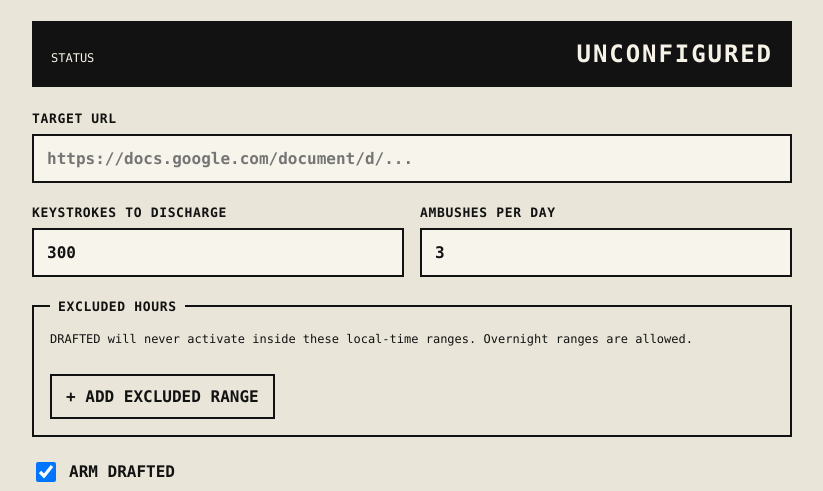
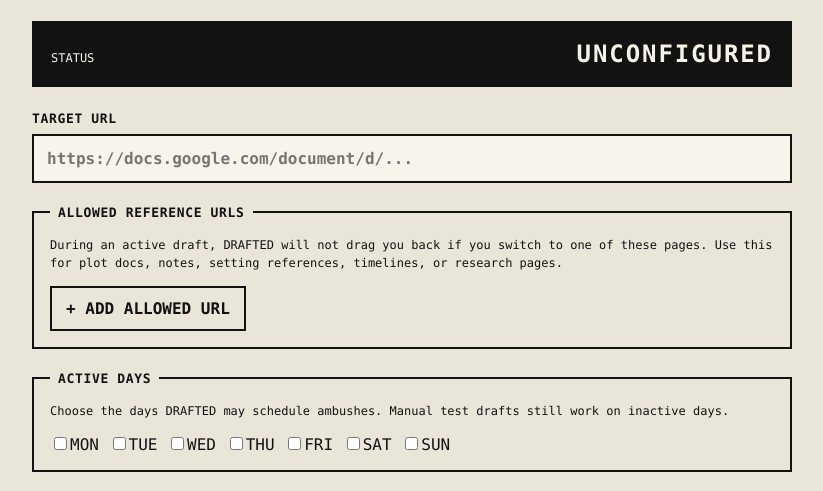
Before and after one commit to yo4e/DRAFTED, a website with bundled scripts: page options.html in a window 1280 px wide. Shown: the part 305-796 px from the top of the page, without its empty margins (228-1051 px from the left). Built offline with nearby package versions, Linux system fonts and the light colour scheme; some packages are replaced by stand-ins of ours.

Commit message:
Add allowed URLs and active-day controls

```diff
--- a/options.html
+++ b/options.html
@@ -4,6 +4,7 @@
   <meta charset="utf-8">
   <meta name="viewport" content="width=device-width, initial-scale=1">
   <title>DRAFTED — Settings</title>
+  <link rel="icon" href="icons/icon48.png">
   <link rel="stylesheet" href="options.css">
 </head>
 <body>
@@ -24,6 +25,27 @@
         <span>Target URL</span>
         <input id="target-url" type="url" inputmode="url" placeholder="https://docs.google.com/document/d/..." required>
       </label>
+
+      <fieldset>
+        <legend>Allowed reference URLs</legend>
+        <p class="hint">During an active draft, DRAFTED will not drag you back if you switch to one of these pages. Use this for plot docs, notes, setting references, timelines, or research pages.</p>
+        <div id="allowed-urls"></div>
+        <button class="secondary" id="add-allowed-url" type="button">+ ADD ALLOWED URL</button>
+      </fieldset>
+
+      <fieldset>
+        <legend>Active days</legend>
+        <p class="hint">Choose the days DRAFTED may schedule ambushes. Manual test drafts still work on inactive days.</p>
+        <div class="weekday-grid" id="active-days">
+          <label><input type="checkbox" data-day="1"><span>MON</span></label>
+          <label><input type="checkbox" data-day="2"><span>TUE</span></label>
+          <label><input type="checkbox" data-day="3"><span>WED</span></label>
+          <label><input type="checkbox" data-day="4"><span>THU</span></label>
+          <label><input type="checkbox" data-day="5"><span>FRI</span></label>
+          <label><input type="checkbox" data-day="6"><span>SAT</span></label>
+          <label><input type="checkbox" data-day="0"><span>SUN</span></label>
+        </div>
+      </fieldset>
 
       <div class="grid-two">
         <label class="field">
@@ -64,6 +86,16 @@
     </div>
   </template>
 
+  <template id="allowed-url-template">
+    <div class="url-row">
+      <label>
+        <span>URL</span>
+        <input class="allowed-url" type="url" inputmode="url" placeholder="https://example.com/...">
+      </label>
+      <button class="danger remove-allowed-url" type="button" aria-label="Remove allowed URL">REMOVE</button>
+    </div>
+  </template>
+
   <script type="module" src="options.js"></script>
 </body>
 </html>
```
